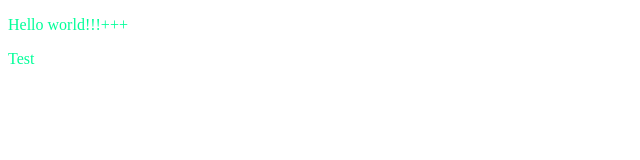
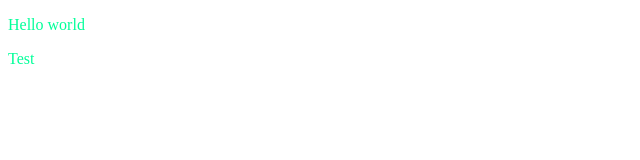
Before and after one commit to RomanOrlov2020/js2024, a plain HTML site: page lesson1/hw/index.html in a window 1280 px wide. Shown: the full height of the page, 0-640 px from the left. Drawn offline with Linux system fonts and the light colour scheme.

Commit message:
change VS

```diff
--- a/lesson1/hw/index.html
+++ b/lesson1/hw/index.html
@@ -7,7 +7,7 @@
     <link href="styles.css" rel="stylesheet" />
 </head>
 <body>
-    <p>Hello world!!!+++</p>
+    <p>Hello world</p>
     <p>Test</p>
 </body>
 </html>
```
